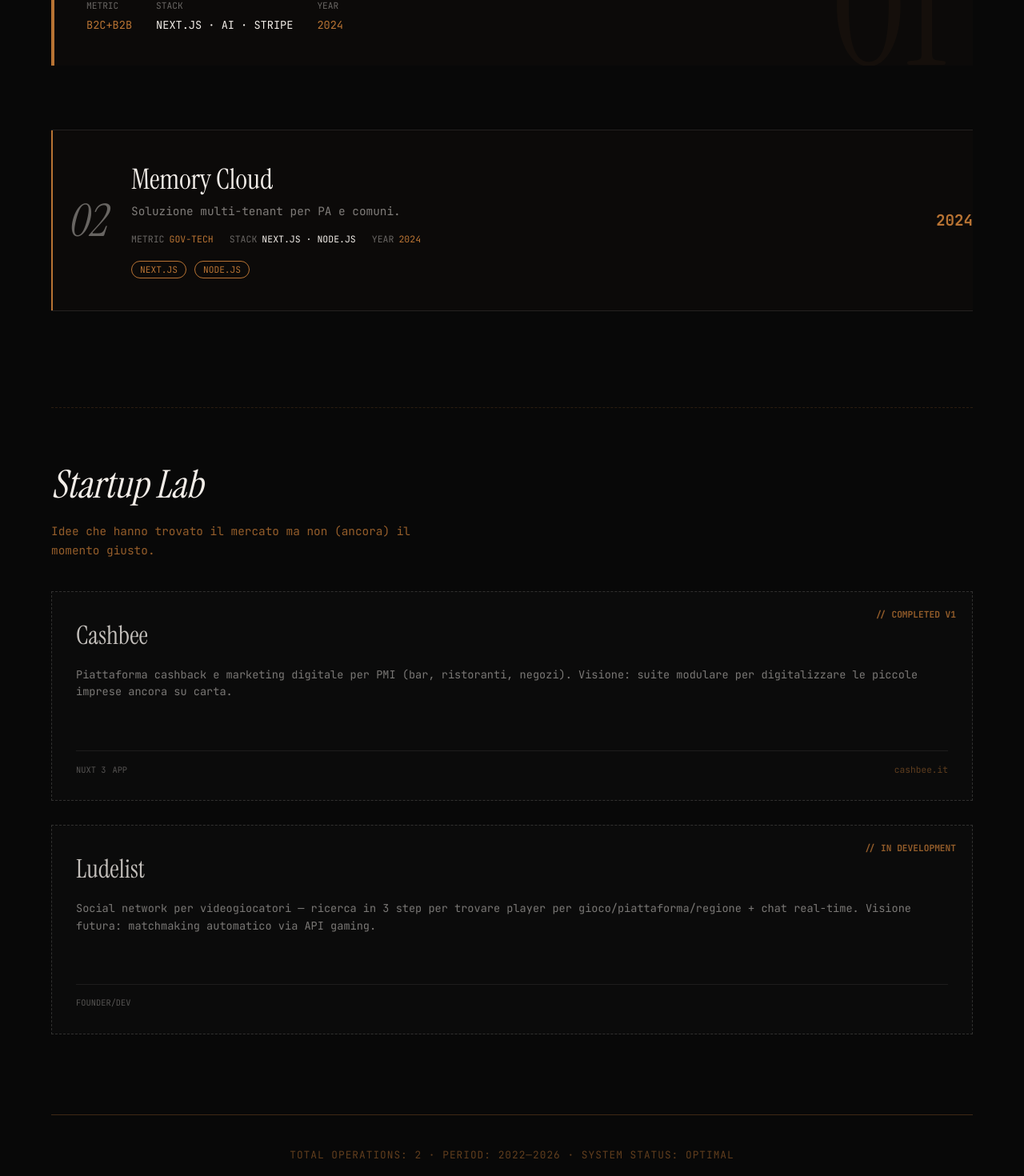
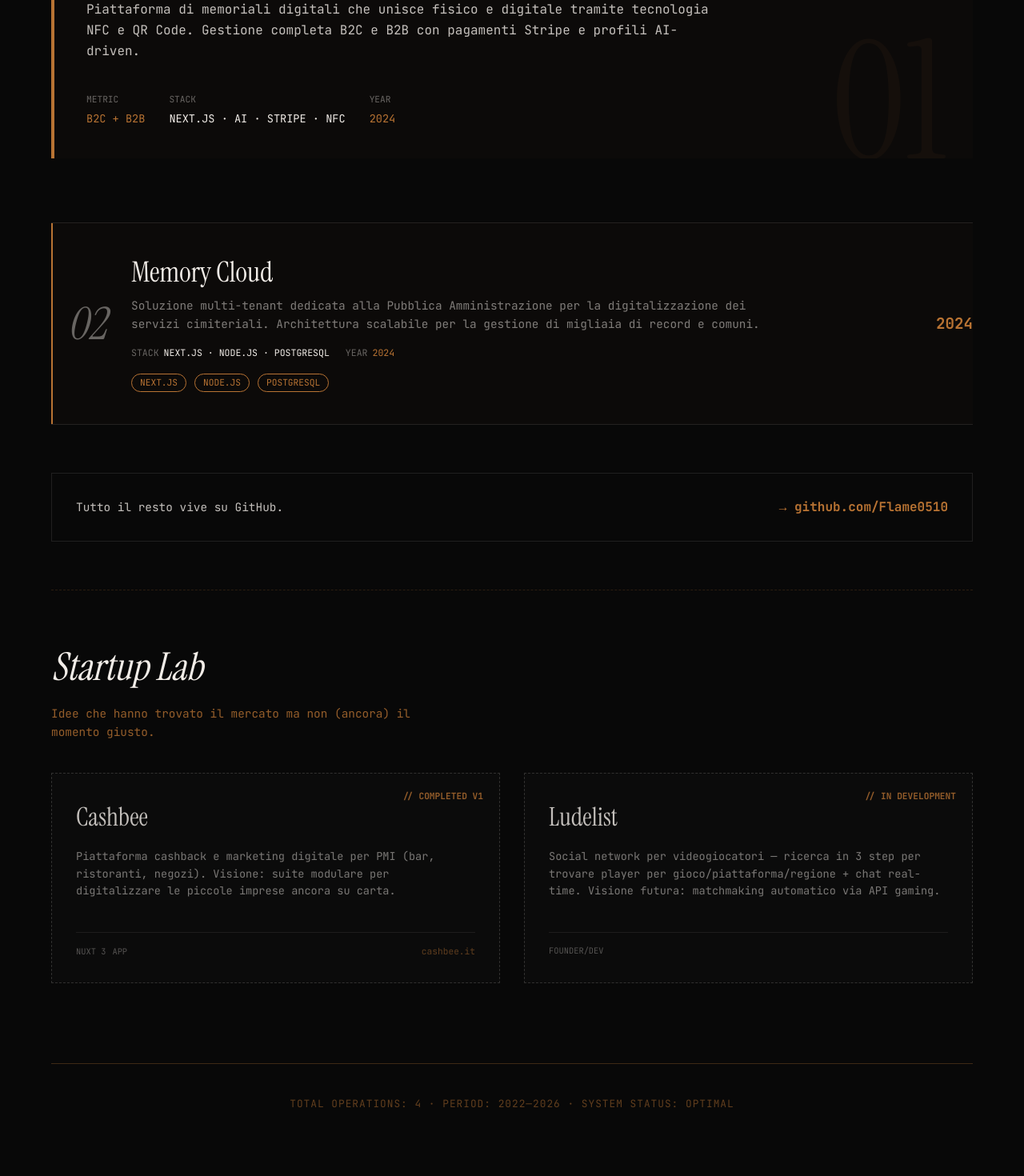
Before and after one commit to Flame0510/micheletornello.com, a Next.js app: page / in a window 1280 px wide. Shown: the part 5377-6847 px from the top of the page at 80% size. Built offline with nearby package versions, Linux system fonts and the light colour scheme.

Commit message:
feat: portfolio restructure - remove selected ops, add github banner

```diff
--- a/src/components/sections/PortfolioSection.tsx
+++ b/src/components/sections/PortfolioSection.tsx
@@ -1,35 +1,18 @@
 'use client';
 import { useRef } from 'react';
 import { useInView } from 'framer-motion';
-
-const projects = [
-  {
-    id: 'MT-OP-005',
-    num: '01',
-    name: 'Watching Stars',
-    tagline: 'Memoriali digitali B2C+B2B con AI, NFC e Stripe.',
-    stack: ['Next.js', 'AI', 'Stripe'],
-    year: '2024',
-    metric: 'B2C+B2B',
-    featured: true,
-  },
-  {
-    id: 'MT-OP-006',
-    num: '02',
-    name: 'Memory Cloud',
-    tagline: 'Soluzione multi-tenant per PA e comuni.',
-    stack: ['Next.js', 'Node.js'],
-    year: '2024',
-    metric: 'GOV-TECH',
-  },
-];
+import { useLang } from '@/lib/LanguageContext';
+import { translations } from '@/lib/translations';
 
 const startupLab = [
   {
     id: 'LAB-001',
     name: 'Cashbee',
     url: 'cashbee.it',
-    description: 'Piattaforma cashback e marketing digitale per PMI (bar, ristoranti, negozi). Visione: suite modulare per digitalizzare le piccole imprese ancora su carta.',
+    description: {
+      it: 'Piattaforma cashback e marketing digitale per PMI (bar, ristoranti, negozi). Visione: suite modulare per digitalizzare le piccole imprese ancora su carta.',
+      en: 'Cashback and digital marketing platform for SMBs (bars, restaurants, shops). Vision: modular suite to digitize small businesses still on paper.',
+    },
     stack: ['Nuxt 3', 'App'],
     status: '// COMPLETED V1',
     standby: true
@@ -37,14 +20,17 @@
   {
     id: 'LAB-002',
     name: 'Ludelist',
-    description: 'Social network per videogiocatori — ricerca in 3 step per trovare player per gioco/piattaforma/regione + chat real-time. Visione futura: matchmaking automatico via API gaming.',
+    description: {
+      it: 'Social network per videogiocatori — ricerca in 3 step per trovare player per gioco/piattaforma/regione + chat real-time. Visione futura: matchmaking automatico via API gaming.',
+      en: 'Social network for gamers — 3-step search to find players by game/platform/region + real-time chat. Future vision: auto-matchmaking via gaming APIs.',
+    },
     stack: ['Founder/Dev'],
     status: '// IN DEVELOPMENT',
     standby: true
   },
 ];
 
-function ProjectItem({ project, index }: { project: typeof projects[0]; index: number }) {
+function ProjectItem({ project, index, t }: { project: any; index: number; t: any }) {
   const ref = useRef<HTMLAnchorElement>(null);
   const isActive = useInView(ref, {
     margin: '-10% 0px -30% 0px',
@@ -52,9 +38,8 @@
   });
 
   return (
-    <a
-      ref={ref}
-      href={`#${project.id}`}
+    <div
+      ref={ref as any}
       className="pA3_item"
       style={{
         boxShadow: isActive ? 'inset 2px 0 0 0 #B87333' : 'inset 0px 0 0 0 #B87333',
@@ -63,21 +48,16 @@
         paddingLeft: '20px',
       }}
     >
-      <div
-        className="pA3_hover_code"
-        style={{ opacity: undefined }} // reset CSS opacity — gestito dall'hover CSS
-      >
-        {project.id}
-      </div>
+      <div className="pA3_hover_code">{project.id}</div>
       <div
         className="pA3_item_num"
         style={{ opacity: isActive ? 0.4 : 0.25, transition: 'opacity 0.3s ease-out' }}
       >
-        {project.num}
+        {String(index + 1).padStart(2, '0')}
       </div>
       <div className="pA3_item_content">
-        <h4 className="pA3_item_name">{project.name}</h4>
-        <p className="pA3_item_tagline">{project.tagline}</p>
+        <h4 className="pA3_item_name">{project.title}</h4>
+        <p className="pA3_item_tagline">{project.description}</p>
 
         {/* Log line — appare solo quando attivo */}
         <div
@@ -96,33 +76,31 @@
           }}
         >
           <span>
-            <span style={{ opacity: 0.4, marginRight: '6px' }}>METRIC</span>
-            <span style={{ color: '#B87333' }}>{project.metric}</span>
-          </span>
-          <span>
             <span style={{ opacity: 0.4, marginRight: '6px' }}>STACK</span>
-            <span>{project.stack.join(' · ')}</span>
+            <span>{project.tech.join(' · ')}</span>
           </span>
           <span>
             <span style={{ opacity: 0.4, marginRight: '6px' }}>YEAR</span>
-            <span style={{ color: '#B87333' }}>{project.year}</span>
+            <span style={{ color: '#B87333' }}>2024</span>
           </span>
         </div>
 
-        <div className="pA3_pills" style={{ marginTop: isActive ? '10px' : '10px' }}>
-          {project.stack.map(t => (
+        <div className="pA3_pills" style={{ marginTop: '10px' }}>
+          {project.tech.map((t: string) => (
             <span key={t} className="pA3_pill">{t}</span>
           ))}
         </div>
       </div>
-      <div className="pA3_item_year">{project.year}</div>
-    </a>
+      <div className="pA3_item_year">2024</div>
+    </div>
   );
 }
 
 export default function PortfolioSection() {
-  const featured = projects[0];
-  const list = projects.slice(1);
+  const { lang } = useLang();
+  const t = translations.portfolio[lang];
+  const featured = t.items[0];
+  const list = t.items.slice(1);
 
   return (
     <section id="lavori" className="pA3_container">
@@ -132,6 +110,8 @@
         .pA3_header { display:flex; align-items:center; gap:15px; margin-bottom:80px; border-bottom:1px solid rgba(184,115,51,.2); padding-bottom:20px; }
         .pA3_title { font-size:1.1rem; text-transform:uppercase; letter-spacing:2px; color:#F2EDE8; margin:0; }
         .pA3_counter { color:#B87333; font-weight:700; }
+
+        /* FEATURED */
         .pA3_featured { position:relative; border-left:4px solid #B87333; padding:40px 40px; background:rgba(184,115,51,.02); margin-bottom:80px; overflow:hidden; }
         .pA3_featured_watermark { position:absolute; bottom:-2rem; right:2rem; font-size:clamp(8rem,16vw,16rem); font-family:'Instrument Serif',serif; color:#B87333; opacity:.05; line-height:1; pointer-events:none; }
         .pA3_featured_label { font-size:.8rem; opacity:.6; margin-bottom:10px; }
@@ -142,28 +122,51 @@
         .pA3_log_label { opacity:.4; font-size:.7rem; }
         .pA3_log_value { color:#F2EDE8; }
         .pA3_log_accent { color:#B87333; }
+
+        /* LIST */
         .pA3_list { display:flex; flex-direction:column; }
         .pA3_item { position:relative; display:grid; grid-template-columns:80px 1fr auto; align-items:center; padding:40px 0; border-bottom:1px solid rgba(242,237,232,.1); text-decoration:none; color:inherit; }
         .pA3_item:first-child { border-top:1px solid rgba(242,237,232,.1); }
-        .pA3_item:hover { transform:translateX(-20px); }
         .pA3_item:hover .pA3_hover_code { opacity:1; }
         .pA3_item_num { font-family:'Instrument Serif',serif; font-style:italic; font-size:3.5rem; opacity:.25; transition:opacity .3s ease-out; }
         .pA3_item_content { display:flex; flex-direction:column; gap:8px; }
         .pA3_item_name { font-family:'Instrument Serif',serif; font-size:2.2rem; line-height:1.2; }
-        .pA3_item_tagline { font-size:.9rem; opacity:.5; max-width:600px; }
+        .pA3_item_tagline { font-size:.9rem; opacity:.5; max-width:800px; line-height:1.6; }
         .pA3_pills { display:flex; gap:10px; flex-wrap:wrap; }
         .pA3_pill { font-size:.7rem; padding:2px 10px; border:1.5px solid #B87333; color:#B87333; text-transform:uppercase; border-radius:100px; background:transparent; }
         .pA3_item_year { font-size:1.2rem; color:#B87333; font-weight:600; }
         .pA3_hover_code { position:absolute; top:20px; right:0; font-size:.7rem; color:#B87333; opacity:0; transition:opacity .3s ease; pointer-events:none; }
-        .pA3_footer { margin-top:100px; padding-top:40px; border-top:1px solid rgba(184,115,51,.3); text-align:center; }
-        .pA3_footer_text { color:#B87333; opacity:.5; font-size:.8rem; letter-spacing:1px; }
+
+        /* GITHUB BANNER */
+        .pA3_github_banner {
+          background: #080808;
+          border: 1px solid rgba(242,237,232,0.1);
+          padding: 30px;
+          margin: 60px 0;
+          display: flex;
+          justify-content: space-between;
+          align-items: center;
+          transition: border-color 0.3s ease;
+        }
+        .pA3_github_banner:hover { border-color: #B87333; }
+        .pA3_github_text { font-size: 0.9rem; color: #F2EDE8; opacity: 0.8; }
+        .pA3_github_link {
+          color: #B87333;
+          text-decoration: none;
+          font-weight: 700;
+          display: flex;
+          align-items: center;
+          gap: 10px;
+          transition: gap 0.3s ease;
+        }
+        .pA3_github_link:hover { gap: 15px; }
 
         /* STARTUP LAB */
-        .startupLab_container { margin-top: 120px; padding-top: 60px; border-top: 1px dashed rgba(184,115,51,0.2); }
+        .startupLab_container { margin-top: 40px; padding-top: 60px; border-top: 1px dashed rgba(184,115,51,0.2); }
         .startupLab_header { margin-bottom: 40px; }
         .startupLab_title { font-family: 'Instrument Serif', serif; font-size: 3rem; font-style: italic; color: #F2EDE8; margin-bottom: 10px; }
         .startupLab_headline { font-size: 0.9rem; color: #B87333; font-family: 'JetBrains Mono', monospace; opacity: 0.8; max-width: 500px; line-height: 1.6; }
-        .startupLab_grid { display: grid; grid-template-cols: repeat(auto-fit, minmax(300px, 1fr)); gap: 30px; }
+        .startupLab_grid { display: grid; grid-template-columns: repeat(auto-fit, minmax(300px, 1fr)); gap: 30px; }
         .startupLab_card { position: relative; border: 1px dashed rgba(242,237,232,0.2); padding: 30px; background: rgba(242,237,232,0.02); transition: all 0.3s ease; }
         .startupLab_card:hover { border-color: #B87333; background: rgba(184,115,51,0.03); transform: translateY(-5px); }
         .startupLab_badge { position: absolute; top: 20px; right: 20px; font-size: 0.7rem; color: #B87333; font-weight: 800; }
@@ -173,12 +176,22 @@
         .startupLab_stack { display: flex; gap: 8px; }
         .startupLab_pill { font-size: 0.65rem; color: #F2EDE8; opacity: 0.4; text-transform: uppercase; }
         .startupLab_url { font-size: 0.7rem; color: #B87333; opacity: 0.6; }
-        @media(max-width:768px){ .pA3_item { grid-template-columns:1fr; gap:16px; padding-left:16px !important; } .pA3_item_num { display:none; } .pA3_featured { padding:40px 20px; } .startupLab_grid { grid-template-cols: 1fr; } }
+
+        .pA3_summary_footer { margin-top:100px; padding-top:40px; border-top:1px solid rgba(184,115,51,.3); text-align:center; }
+        .pA3_summary_text { color:#B87333; opacity:.5; font-size:.8rem; letter-spacing:1px; }
+
+        @media(max-width:768px){
+          .pA3_item { grid-template-columns:1fr; gap:16px; padding-left:16px !important; }
+          .pA3_item_num { display:none; }
+          .pA3_featured { padding:40px 20px; }
+          .startupLab_grid { grid-template-columns: 1fr; }
+          .pA3_github_banner { flex-direction: column; gap: 20px; text-align: center; }
+        }
       `}</style>
 
       <div className="pA3_inner">
         <header className="pA3_header">
-          <h2 className="pA3_title">// selected_operations <span className="pA3_counter">[06]</span></h2>
+          <h2 className="pA3_title">// {lang === 'it' ? 'portfolio_live' : 'live_portfolio'} <span className="pA3_counter">[{t.items.length.toString().padStart(2, '0')}]</span></h2>
         </header>
 
         {/* FEATURED */}
@@ -186,26 +199,39 @@
           <div className="pA3_featured_watermark">01</div>
           <div className="pA3_featured_label">Featured Project [{featured.id}]</div>
           <div className="pA3_featured_status">// MISSION CRITICAL</div>
-          <h3 className="pA3_featured_name">{featured.name}</h3>
+          <h3 className="pA3_featured_name">{featured.title}</h3>
+          <p className="pA3_featured_desc" style={{ marginBottom: '40px', maxWidth: '800px', opacity: 0.8, lineHeight: 1.6 }}>{featured.description}</p>
           <div className="pA3_featured_log">
-            <div className="pA3_log_item"><span className="pA3_log_label">METRIC</span><span className="pA3_log_accent">{featured.metric}</span></div>
-            <div className="pA3_log_item"><span className="pA3_log_label">STACK</span><span className="pA3_log_value">{featured.stack.join(' · ')}</span></div>
-            <div className="pA3_log_item"><span className="pA3_log_label">YEAR</span><span className="pA3_log_accent">{featured.year}</span></div>
+            <div className="pA3_log_item"><span className="pA3_log_label">METRIC</span><span className="pA3_log_accent">B2C + B2B</span></div>
+            <div className="pA3_log_item"><span className="pA3_log_label">STACK</span><span className="pA3_log_value">{featured.tech.join(' · ')}</span></div>
+            <div className="pA3_log_item"><span className="pA3_log_label">YEAR</span><span className="pA3_log_accent">2024</span></div>
           </div>
         </div>
 
         {/* LIST */}
         <div className="pA3_list">
-          {list.map((p, i) => (
-            <ProjectItem key={p.id} project={p} index={i} />
+          {list.map((p: any, i: number) => (
+            <ProjectItem key={p.id} project={p} index={i + 1} t={t} />
           ))}
+        </div>
+
+        {/* GITHUB BANNER */}
+        <div className="pA3_github_banner">
+          <div className="pA3_github_text">{t.githubBanner.text}</div>
+          <a href="https://github.com/Flame0510" target="_blank" rel="noopener noreferrer" className="pA3_github_link">
+            → {t.githubBanner.cta}
+          </a>
         </div>
 
         {/* STARTUP LAB */}
         <div className="startupLab_container">
           <header className="startupLab_header">
             <h3 className="startupLab_title">Startup Lab</h3>
-            <p className="startupLab_headline">Idee che hanno trovato il mercato ma non (ancora) il momento giusto.</p>
+            <p className="startupLab_headline">
+              {lang === 'it'
+                ? 'Idee che hanno trovato il mercato ma non (ancora) il momento giusto.'
+                : 'Ideas that found the market but not (yet) the right timing.'}
+            </p>
           </header>
 
           <div className="startupLab_grid">
@@ -213,7 +239,7 @@
               <div key={lab.id} className="startupLab_card" style={lab.standby ? { opacity: 0.8 } : {}}>
                 <div className="startupLab_badge" style={lab.id === 'LAB-001' ? { color: '#B87333' } : {}}>{lab.status}</div>
                 <h4 className="startupLab_name">{lab.name}</h4>
-                <p className="startupLab_desc">{lab.description}</p>
+                <p className="startupLab_desc">{lab.description[lang]}</p>
                 <div className="startupLab_footer">
                   <div className="startupLab_stack">
                     {lab.stack.map(s => <span key={s} className="startupLab_pill">{s}</span>)}
@@ -225,8 +251,8 @@
           </div>
         </div>
 
-        <footer className="pA3_footer">
-          <div className="pA3_footer_text">TOTAL OPERATIONS: {projects.length} · PERIOD: 2022—{new Date().getFullYear()} · SYSTEM STATUS: OPTIMAL</div>
+        <footer className="pA3_summary_footer">
+          <div className="pA3_summary_text">TOTAL OPERATIONS: {t.items.length + startupLab.length} · PERIOD: 2022—{new Date().getFullYear()} · SYSTEM STATUS: OPTIMAL</div>
         </footer>
       </div>
     </section>
--- a/src/lib/translations.ts
+++ b/src/lib/translations.ts
@@ -198,67 +198,45 @@
   portfolio: {
     it: {
       title: 'Portfolio',
-      subtitle: 'Alcuni progetti recenti.',
+      subtitle: 'Progetti live e Startup Lab.',
+      githubBanner: {
+        text: 'Tutto il resto vive su GitHub.',
+        cta: 'github.com/Flame0510'
+      },
       items: [
         {
-          title: 'REC Security',
-          description:
-            'Turni e presenze per 80 operatori, passando da Excel su WhatsApp a una gestione centralizzata con conferme in tempo reale.',
-          tech: ['Next.js', 'TypeScript', 'Tailwind'],
-          gradient: 'from-blue-600/20 to-cyan-500/20',
+          id: 'MT-OP-005',
+          title: 'Watching Stars',
+          description: 'Piattaforma di memoriali digitali che unisce fisico e digitale tramite tecnologia NFC e QR Code. Gestione completa B2C e B2B con pagamenti Stripe e profili AI-driven.',
+          tech: ['Next.js', 'AI', 'Stripe', 'NFC'],
         },
         {
-          title: 'Casa Vacanze Kastalia',
-          description:
-            'Canale diretto per 8 appartamenti a Siracusa, con sincronizzazione OTA e pagamenti Stripe per ridurre le commissioni.',
-          tech: ['React', 'Node.js', 'PostgreSQL'],
-          gradient: 'from-orange-500/20 to-red-500/20',
-        },
-        {
-          title: 'Ludelist',
-          description:
-            'Side project nato da 120+ giochi personali: organizzazione collezioni e serate con disponibilità del gruppo e suggerimenti rapidi.',
-          tech: ['PHP', 'Laravel', 'Vue.js'],
-          gradient: 'from-purple-600/20 to-pink-500/20',
-        },
-        {
-          title: 'Pong Multiplayer',
-          description: 'Progetto finale Academy — gioco multiplayer online in Ionic.',
-          tech: ['Ionic', 'TypeScript', 'WebSocket'],
-          gradient: 'from-amber-500/20 to-yellow-400/20',
+          id: 'MT-OP-006',
+          title: 'Memory Cloud',
+          description: 'Soluzione multi-tenant dedicata alla Pubblica Amministrazione per la digitalizzazione dei servizi cimiteriali. Architettura scalabile per la gestione di migliaia di record e comuni.',
+          tech: ['Next.js', 'Node.js', 'PostgreSQL'],
         },
       ],
     },
     en: {
       title: 'Portfolio',
-      subtitle: 'Some recent projects.',
+      subtitle: 'Live projects and Startup Lab.',
+      githubBanner: {
+        text: 'Everything else lives on GitHub.',
+        cta: 'github.com/Flame0510'
+      },
       items: [
         {
-          title: 'REC Security',
-          description:
-            'Shifts and attendance for 80 operators, replacing Excel-on-WhatsApp with centralized management and real-time confirmations.',
-          tech: ['Next.js', 'TypeScript', 'Tailwind'],
-          gradient: 'from-blue-600/20 to-cyan-500/20',
+          id: 'MT-OP-005',
+          title: 'Watching Stars',
+          description: 'Digital memorial platform bridging physical and digital through NFC and QR technology. Full B2C and B2B management with Stripe payments and AI-driven profiles.',
+          tech: ['Next.js', 'AI', 'Stripe', 'NFC'],
         },
         {
-          title: 'Casa Vacanze Kastalia',
-          description:
-            'Direct channel for 8 Syracuse apartments, with OTA calendar sync and Stripe payments to cut commission costs.',
-          tech: ['React', 'Node.js', 'PostgreSQL'],
-          gradient: 'from-orange-500/20 to-red-500/20',
-        },
-        {
-          title: 'Ludelist',
-          description:
-            'Side project from a 120+ personal collection: organize board games and game nights with group availability and fast suggestions.',
-          tech: ['PHP', 'Laravel', 'Vue.js'],
-          gradient: 'from-purple-600/20 to-pink-500/20',
-        },
-        {
-          title: 'Pong Multiplayer',
-          description: 'Academy final project — online multiplayer game in Ionic.',
-          tech: ['Ionic', 'TypeScript', 'WebSocket'],
-          gradient: 'from-amber-500/20 to-yellow-400/20',
+          id: 'MT-OP-006',
+          title: 'Memory Cloud',
+          description: 'Multi-tenant Gov-Tech solution for public administration cemetery services. Scalable architecture designed to manage thousands of records across multiple municipalities.',
+          tech: ['Next.js', 'Node.js', 'PostgreSQL'],
         },
       ],
     },
```
